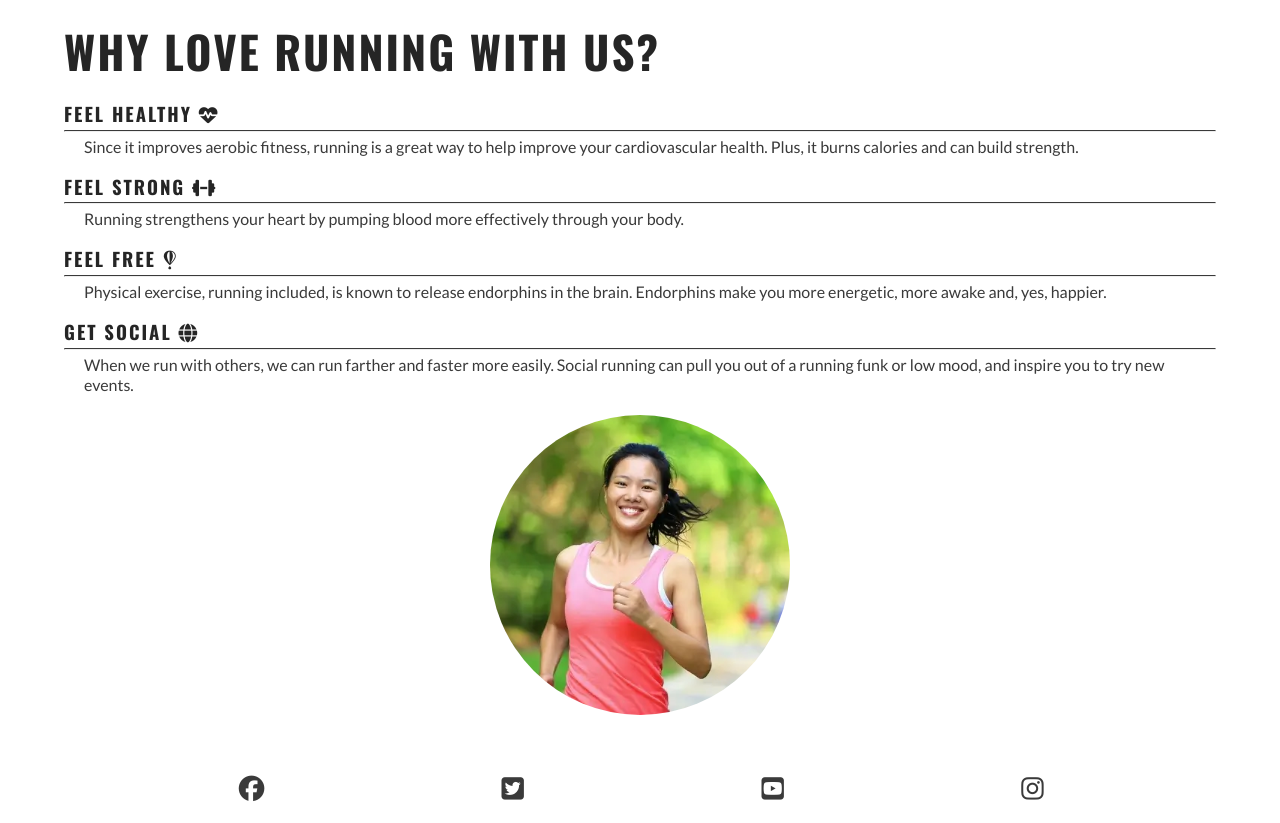
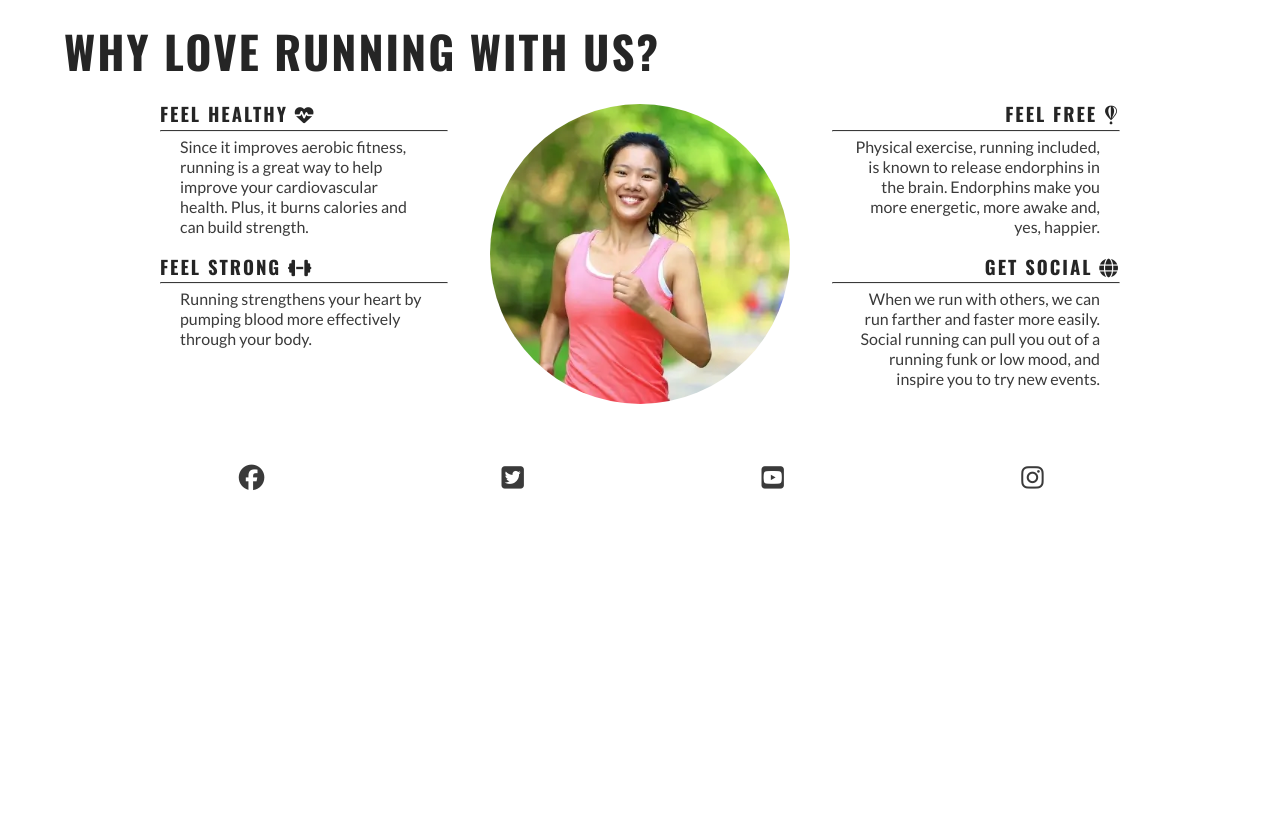
Before and after one commit to SolaraCI/love-running, a plain HTML site: page index.html in a window 1280 px wide. Shown: the part 681-1504 px from the top of the page. After the commit the page ends 1193 px from the top, so only its background shows below. Drawn offline with nearby package versions, Linux system fonts and the light colour scheme.

Commit message:
Make reasons section responsive

```diff
--- a/assets/css/style.css
+++ b/assets/css/style.css
@@ -152,7 +152,7 @@ main {
   height: 90vw;
   width: 90vw;
   margin-bottom: 20px;
-/* Makes the square image into a circle */
+  /* Makes the square image into a circle */
   border-radius: 50%;
   max-width: 300px;
   max-height: 300px;
@@ -222,6 +222,24 @@ main {
     right: 50px;
   }
 
+  /* Reasons section */
+  #benefits-physical,
+  #benefits-mental {
+    display: flex;
+    flex-direction: column;
+    width: 100%;
+  }
+
+  #benefits-physical>div,
+  #benefits-mental>div {
+    width: 75%;
+  }
+
+  #benefits-mental>div {
+    text-align: end;
+    align-self: flex-end;
+  }
+
 }
 
 /* Media query: laptops and larger (992px and up) */
@@ -232,3 +250,32 @@ main {
     border-bottom: 1px solid #3a3a3a;
   }
 }
+
+/* Media query: laptops and larger (1200px and up) */
+@media screen and (min-width: 1200px) {
+  /* Reasons section */
+  #benefits {
+      display: flex;
+      flex-direction: row;
+  }
+
+  #benefits > div {
+      flex: 1;
+  }
+
+  #benefits-image {
+      order: 0
+  }
+
+  #benefits-mental {
+      order: 1;
+  }
+
+  #benefits-mental > div {
+      align-self: flex-start;
+  }
+
+  #benefits-physical > div {
+      align-self: flex-end;
+  }
+}
```
